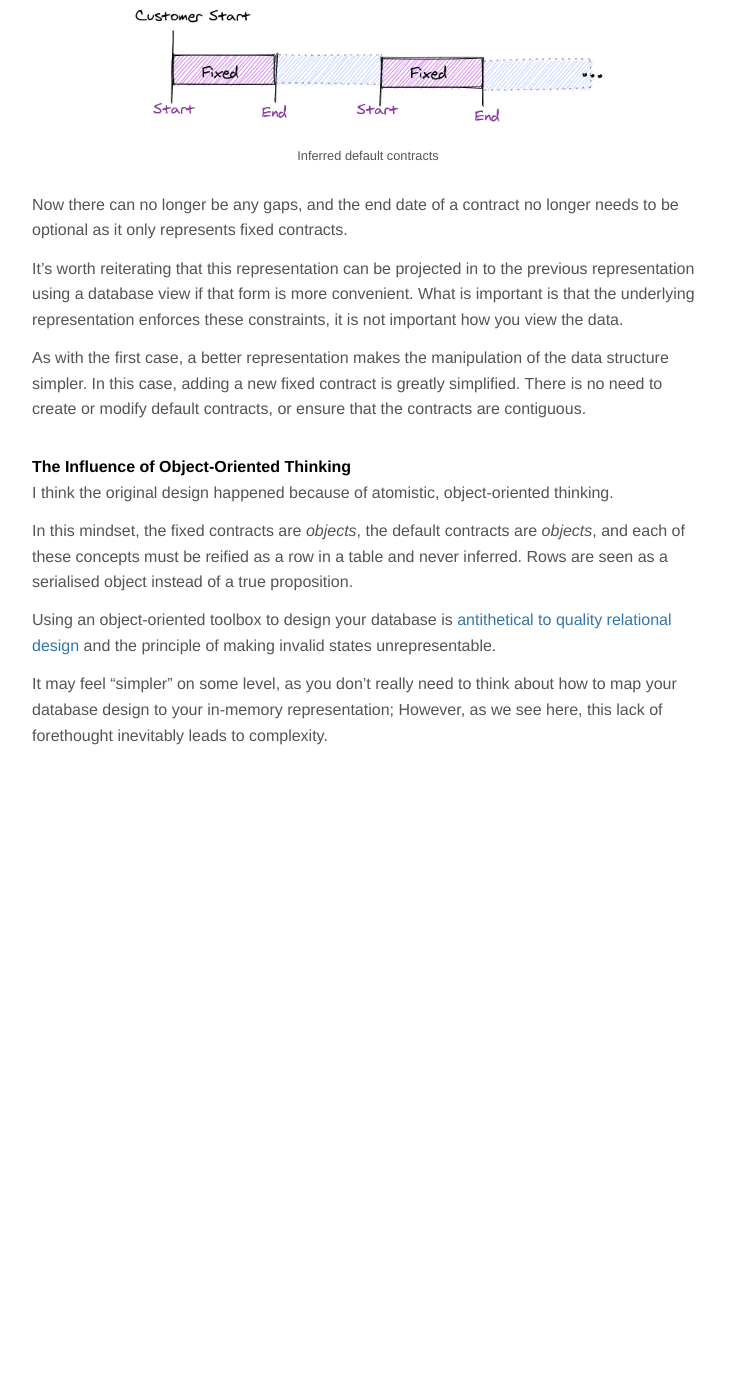
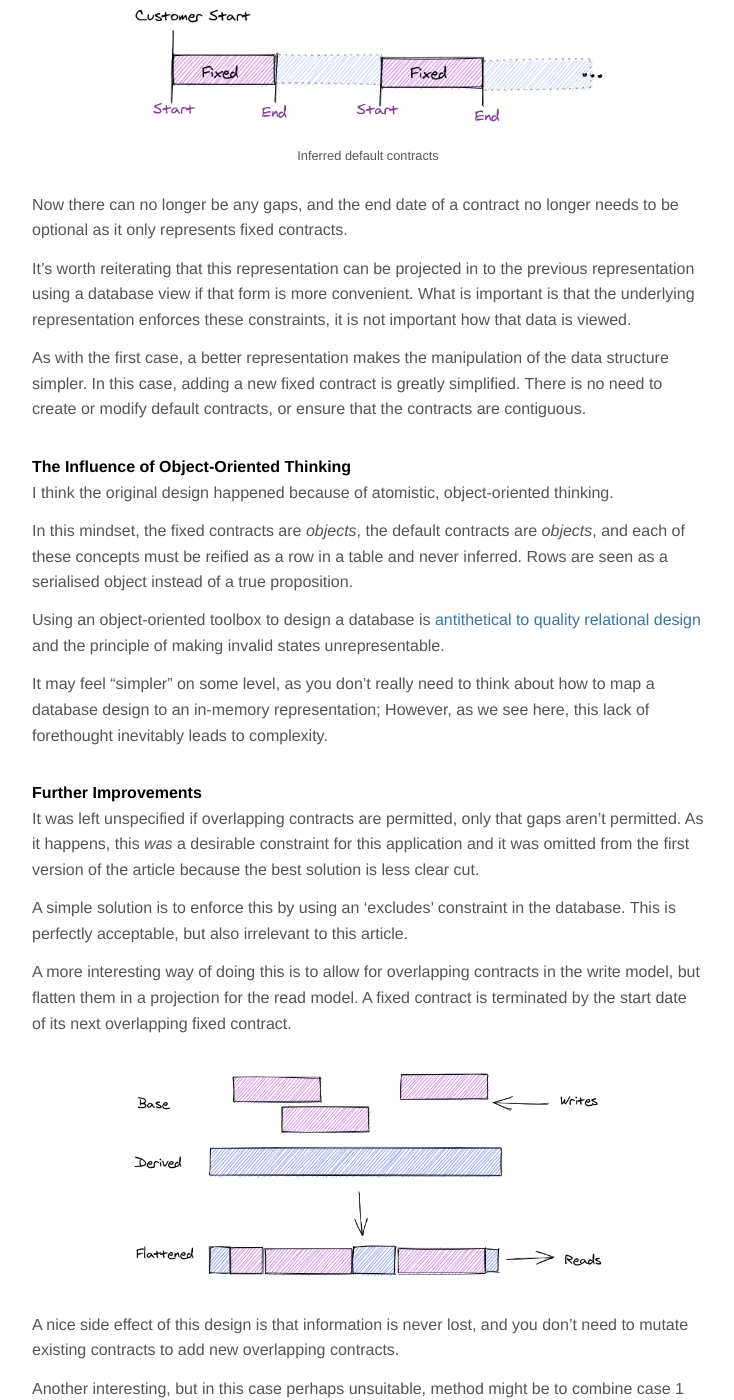
Before and after one commit to KMahoney/kmahoney.github.io, a Jekyll site: the page built from _posts/2020-10-02-applying-misu.md, in a window 1280 px wide and 1400 px high, scrolled down 2944 px. Shown: the whole window, without its empty margins (272-1006 px from the left). Built offline with Jekyll 4.4.1, drawn with Linux system fonts in a browser that asks for light colours; before the commit the page ends 3705 px from its top, so only the background shows below that; some of the changed text lies outside the part shown.

Commit message:
further improvements

```diff
--- a/_posts/2020-10-02-applying-misu.md
+++ b/_posts/2020-10-02-applying-misu.md
@@ -112,7 +112,7 @@ the end date of a contract no longer needs to be optional as it only represents
 It's worth reiterating that this representation can be projected in to the previous
 representation using a database view if that form is more convenient. What is
 important is that the underlying representation enforces these constraints, it
-is not important how you view the data.
+is not important how that data is viewed.
 
 As with the first case, a better representation makes the manipulation
 of the data structure simpler. In this case, adding a new fixed contract is
@@ -127,11 +127,36 @@ In this mindset, the fixed contracts are *objects*, the default contracts are
 *objects*, and each of these concepts must be reified as a row in a table and
 never inferred. Rows are seen as a serialised object instead of a true proposition.
 
-Using an object-oriented toolbox to design your database is
+Using an object-oriented toolbox to design a database is
 [antithetical to quality relational design](https://en.wikipedia.org/wiki/Object%E2%80%93relational_impedance_mismatch)
 and the principle of making invalid states unrepresentable.
 
 It may feel "simpler" on some level, as you don't really need
-to think about how to map your database design to your in-memory representation;
+to think about how to map a database design to an in-memory representation;
 However, as we see here, this lack of forethought inevitably
 leads to complexity.
+
+### Further Improvements
+
+It was left unspecified if overlapping contracts are permitted, only that
+gaps aren't permitted. As it happens, this *was* a desirable constraint for this application
+and it was omitted from the first version of the article because the best solution is less clear cut.
+
+A simple solution is to enforce this by using an 'excludes' constraint in the
+database. This is perfectly acceptable, but also irrelevant to this article.
+
+A more interesting way of doing this is to allow for overlapping contracts in the
+write model, but flatten them in a projection for the read model. A fixed contract is
+terminated by the start date of its next overlapping fixed contract.
+
+<img class="img-30" src="/img/articles/misu/f4.png" />
+
+A nice side effect of this design is that information is never lost, and you
+don't need to mutate existing contracts to add new overlapping contracts.
+
+Another interesting, but in this case perhaps unsuitable, method might be to combine case 1
+and store a set of dates. Contract information is then associated with a particular date.
+
+<img class="img-30" src="/img/articles/misu/f5.png" />
+
+This may be relatively tricky to manage when inserting a new overlapping fixed contract.
```
Also changed, not shown: other parts of _posts/2020-10-02-applying-misu.md (+1 -1 lines), img/articles/misu/f4.png (added), img/articles/misu/f5.png (added), 1 other file.
